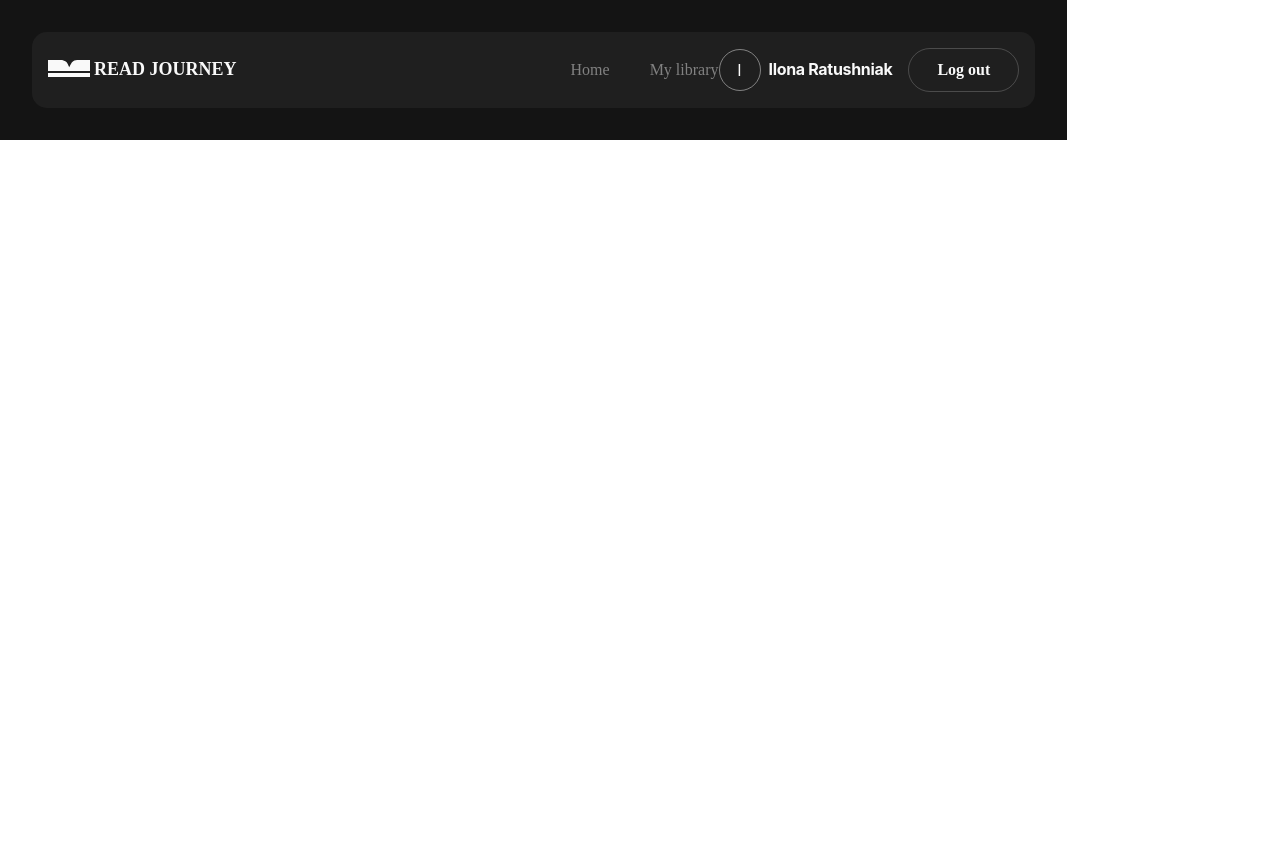
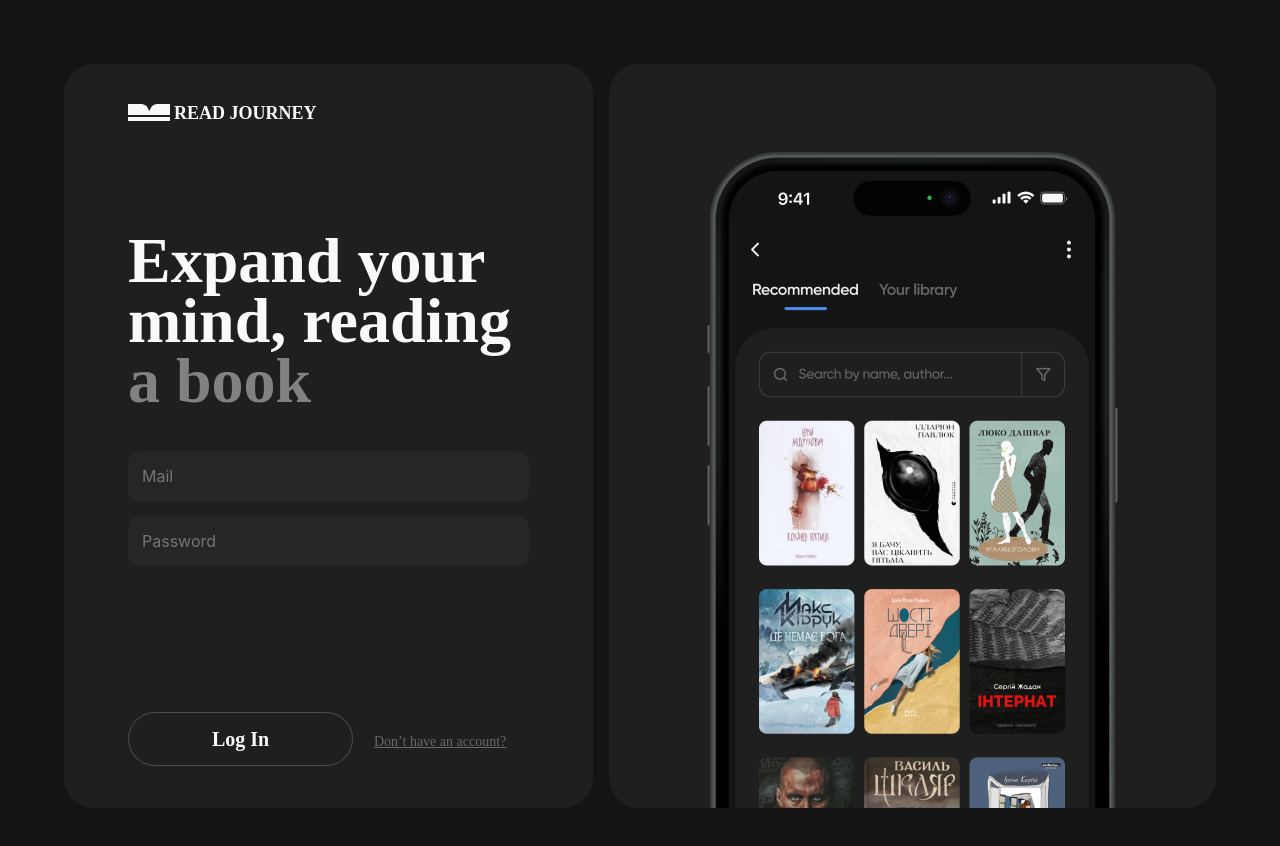
Before and after one commit to Natali258/read-journey-vite, a React (Vite) app: page / in a window 1280 px wide. Shown: the top 846 px of the page. Before the commit the page ends 800 px from the top, so only its background shows below. Built offline with nearby package versions, Linux system fonts and the light colour scheme.

Commit message:
fix App Route path /

```diff
--- a/src/App.jsx
+++ b/src/App.jsx
@@ -26,11 +26,11 @@ function App() {
     <AppContainer>
       <Routes>
         <Route element={<AuthLayout/>}>
+          <Route path="/" element={<PublicRoute><LoginPage/></PublicRoute>} />
           <Route path="/register" element={<PublicRoute><RegisterPage/></PublicRoute>}></Route>
           <Route path="/login" element={<PublicRoute><LoginPage/></PublicRoute>}></Route>
         </Route>
         <Route element={<MainLayout/>}>
-          <Route path="/" element={<AuthLayout/>} />
           <Route path="/recommended" element={<PrivateRoute><RecommendedPage/></PrivateRoute>}></Route>
           <Route path="/library" element={<PrivateRoute><LibraryPage/></PrivateRoute>}></Route>
           <Route path="/reading" element={<PrivateRoute><ReadingPage/></PrivateRoute>}></Route>
```
